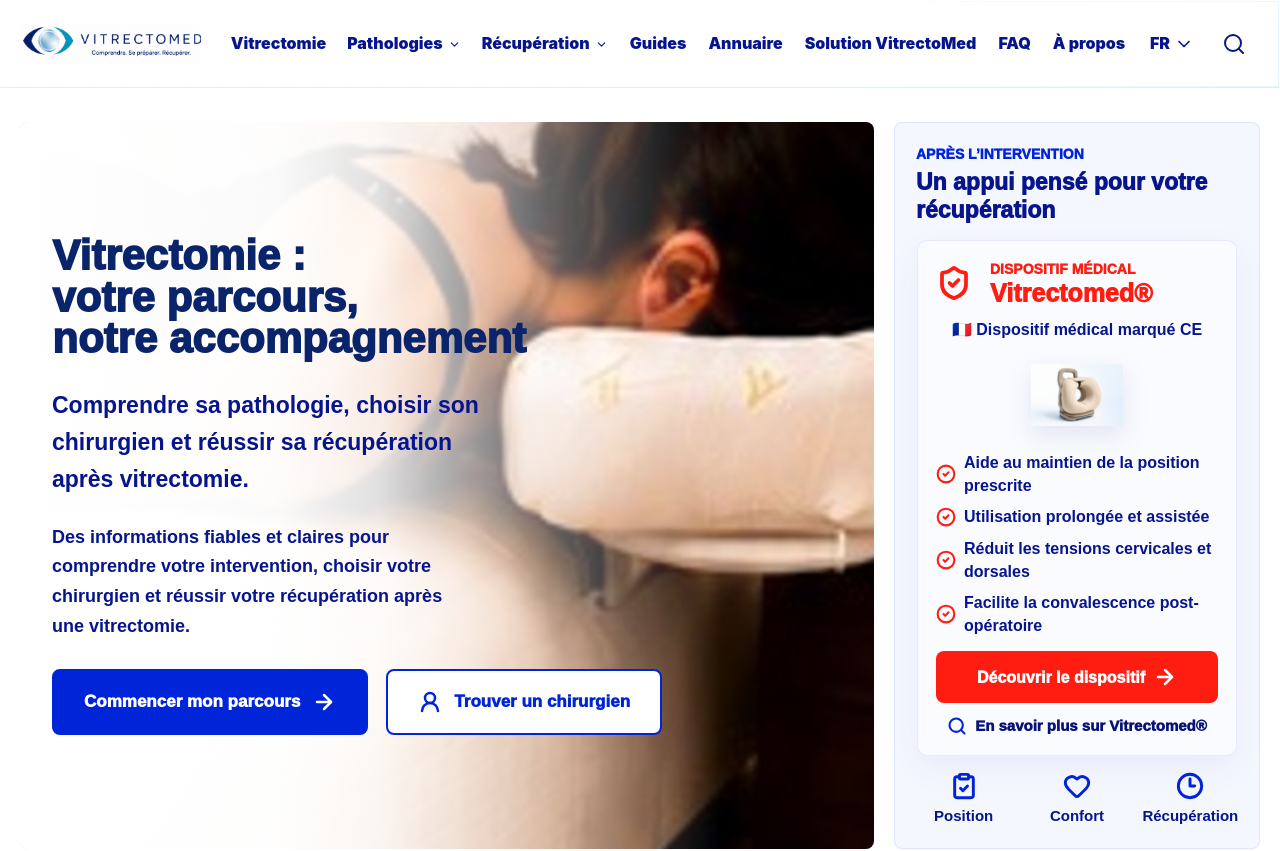
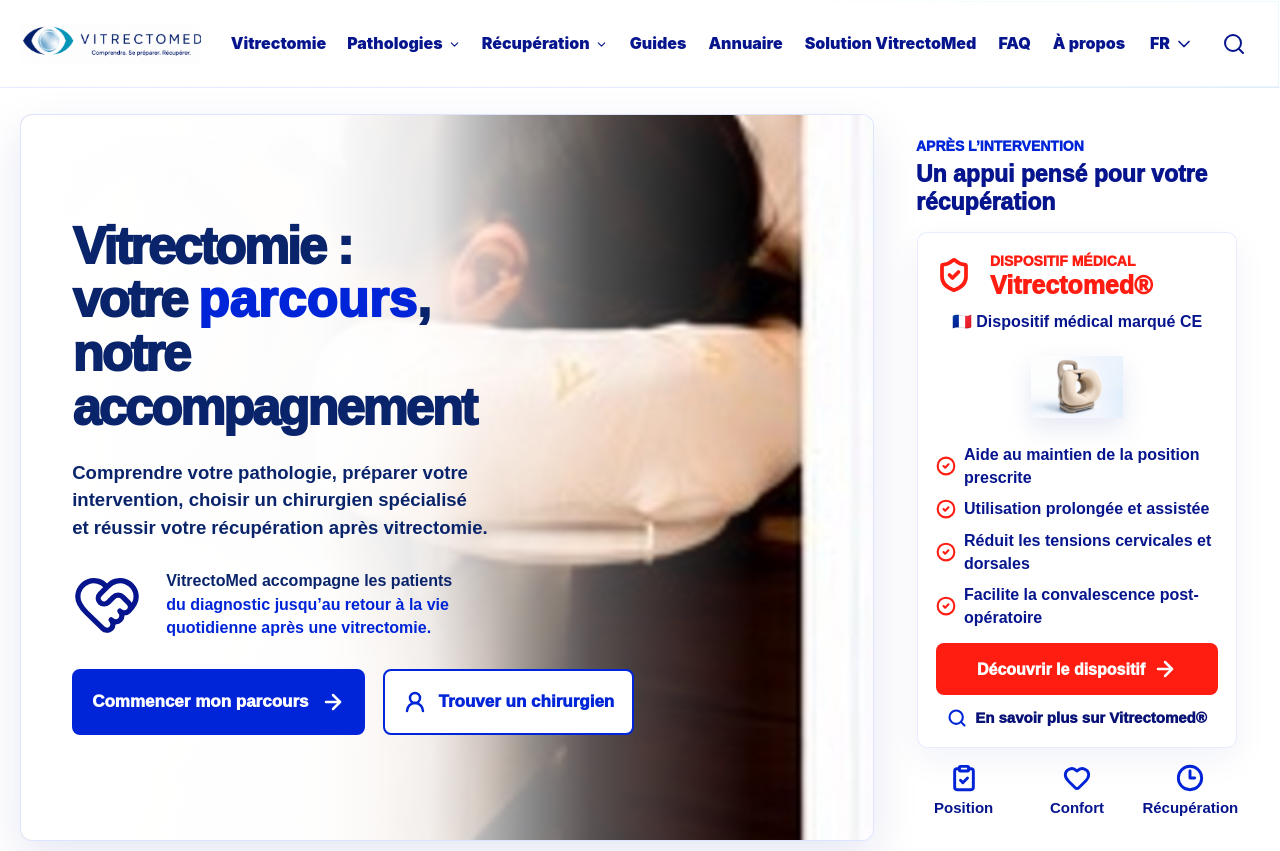
Before and after one commit to contact-bit/Massme, a Next.js app: page /fr in a window 1280 px wide. Shown: the top 851 px of the page. Built offline with nearby package versions, Linux system fonts and the light colour scheme.

Commit message:
firstcomponents

```diff
--- a/src/app/(public)/[locale]/home.css
+++ b/src/app/(public)/[locale]/home.css
@@ -67,19 +67,11 @@
   grid-template-columns: minmax(0, 7fr) minmax(280px, 3fr);
   gap: 20px;
   align-items: center;
-  padding-top: 34px;
+  padding-top: 26px;
 }
 
 .home-exact-hero::before {
-  content: "";
-  grid-column: 2;
-  grid-row: 1;
-  align-self: stretch;
-  width: 100%;
-  height: 100%;
-  border: 1px solid rgba(207, 217, 255, .58);
-  border-radius: 8px;
-  background: #f5f7ff;
+  display: none;
 }
 
 .home-exact-hero-main {
@@ -89,10 +81,12 @@
   grid-row: 1;
   align-self: stretch;
   min-width: 0;
-  min-height: clamp(650px, 48vw, 760px);
+  min-height: clamp(590px, 44vw, 690px);
   overflow: hidden;
-  border-radius: 8px;
-  background: #edf2ff;
+  border: 1px solid rgba(207, 217, 255, .7);
+  border-radius: 12px;
+  background: #fff;
+  box-shadow: var(--vm-shadow);
 }
 
 .home-exact-hero-copy {
@@ -100,47 +94,76 @@
   grid-area: 1 / 1;
   z-index: 2;
   align-self: center;
-  max-width: 650px;
-  padding: 38px 24px 38px 32px;
+  width: min(66%, 820px);
+  max-width: none;
+  padding: clamp(34px, 4vw, 64px);
 }
 
 .home-exact-hero-copy h1 {
-  max-width: 620px;
+  max-width: 760px;
   color: var(--vm-blue-dark);
-  font-size: clamp(42px, 3.25vw, 56px);
+  font-size: clamp(44px, 4vw, 68px);
   font-weight: 950;
-  letter-spacing: 0;
-  line-height: .98;
+  letter-spacing: -.045em;
+  line-height: 1.05;
+}
+
+.home-exact-hero-copy h1 span {
+  color: var(--vm-blue);
 }
 
 .home-exact-lead {
-  max-width: 440px;
-  margin-top: 28px !important;
+  max-width: 700px;
+  margin-top: 24px !important;
   color: var(--vm-blue-dark);
-  font-size: 23px;
-  font-weight: 850;
-  line-height: 1.62;
+  font-size: clamp(17px, 1.45vw, 22px);
+  font-weight: 750;
+  letter-spacing: -.015em;
+  line-height: 1.48;
 }
 
-.home-exact-hero-copy p:not(.home-exact-lead) {
-  max-width: 440px;
-  margin-top: 24px;
+.home-exact-support {
+  display: grid;
+  grid-template-columns: 76px minmax(0, 1fr);
+  gap: 18px;
+  align-items: center;
+  max-width: 690px;
+  margin-top: 28px;
+}
+
+.home-exact-support > svg {
+  width: 70px;
+  height: 70px;
   color: var(--vm-blue-dark);
-  font-size: 18px;
-  font-weight: 800;
-  line-height: 1.65;
+  stroke-width: 1.8;
+}
+
+.home-exact-support h3,
+.home-exact-support p {
+  color: var(--vm-blue-dark);
+  font-size: clamp(16px, 1.25vw, 20px);
+  line-height: 1.45;
+}
+
+.home-exact-support h3 {
+  font-weight: 750;
+}
+
+.home-exact-support p {
+  color: var(--vm-blue);
+  font-weight: 900;
 }
 
 .home-exact-actions {
   display: flex;
   flex-wrap: wrap;
   gap: 18px;
-  margin-top: 28px;
+  margin-top: 30px;
 }
 
 @media (min-width: 1200px) {
   .home-exact-hero-copy {
-    max-width: 760px;
+    max-width: none;
   }
 
   .home-exact-actions {
@@ -202,10 +225,10 @@
     linear-gradient(
       90deg,
       #fff 0%,
-      rgba(255, 255, 255, .98) 30%,
-      rgba(255, 255, 255, .88) 42%,
-      rgba(255, 255, 255, .38) 62%,
-      rgba(255, 255, 255, 0) 82%
+      rgba(255, 255, 255, .99) 35%,
+      rgba(255, 255, 255, .9) 48%,
+      rgba(255, 255, 255, .32) 67%,
+      rgba(255, 255, 255, 0) 86%
     );
 }
 
@@ -214,7 +237,7 @@
   height: calc(100% + 135px);
   margin-block: -67px;
   object-fit: cover;
-  object-position: 52% center;
+  object-position: right center;
 }
 
 .home-exact-device-column {
@@ -1039,11 +1062,13 @@
   .home-exact-hero-main {
     grid-column: auto;
     grid-row: auto;
+    min-height: 0;
     background: transparent;
   }
 
   .home-exact-hero-copy {
     grid-area: auto;
+    width: 100%;
     padding: 28px 0 0;
   }
 
@@ -1136,6 +1161,17 @@
     font-size: 20px;
   }
 
+  .home-exact-support {
+    grid-template-columns: 54px minmax(0, 1fr);
+    gap: 12px;
+    margin-top: 22px;
+  }
+
+  .home-exact-support > svg {
+    width: 50px;
+    height: 50px;
+  }
+
   .home-exact-hero-image {
     height: 350px;
   }
--- a/src/app/(public)/[locale]/page.tsx
+++ b/src/app/(public)/[locale]/page.tsx
@@ -13,6 +13,7 @@
   Eye,
   GraduationCap,
   Heart,
+  HeartHandshake,
   Languages,
   MapPin,
   Plane,
@@ -116,13 +117,31 @@
       <section className="home-exact-hero home-exact-wrap">
         <div className="home-exact-hero-main">
           <div className="home-exact-hero-copy">
-            <h1>Vitrectomie :<br />votre parcours,<br />notre accompagnement</h1>
-            <p className="home-exact-lead">
-              Comprendre sa pathologie, choisir son chirurgien et réussir sa récupération après vitrectomie.
-            </p>
-            <p>
-              Des informations fiables et claires pour comprendre votre intervention, choisir votre chirurgien et réussir votre récupération après une vitrectomie.
-            </p>
+            <h1>
+              Vitrectomie :<br />
+              votre <span>parcours</span>,<br />
+              notre accompagnement
+            </h1>
+
+            <h2 className="home-exact-lead">
+              Comprendre votre pathologie, préparer votre intervention,
+              choisir un chirurgien spécialisé et réussir votre récupération
+              après vitrectomie.
+            </h2>
+
+            <section className="home-exact-support" aria-labelledby="home-support-title">
+              <HeartHandshake aria-hidden="true" />
+              <div>
+                <h3 id="home-support-title">
+                  VitrectoMed accompagne les patients
+                </h3>
+                <p>
+                  du diagnostic jusqu’au retour à la vie quotidienne après une
+                  vitrectomie.
+                </p>
+              </div>
+            </section>
+
             <div className="home-exact-actions">
               <Link href={`${prefix}/convalescence`} className="home-exact-btn home-exact-btn-primary">
                 Commencer mon parcours <ArrowRight />
```
